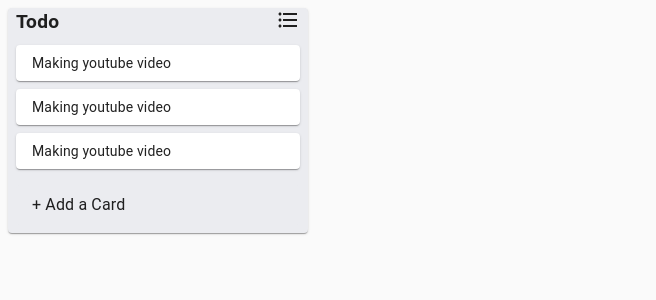
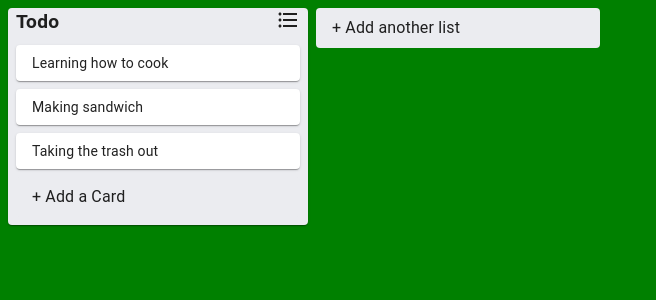
Before and after one commit to Shin-sibainu/trello-tutorial, a React (Create React App) app: page / in a window 1280 px wide. Shown: the top 300 px of the page, without its empty margins (0-656 px from the left). Built offline with nearby package versions, Linux system fonts and the light colour scheme.

Commit message:
addmorecard addmorelist

```diff
--- a/src/App.js
+++ b/src/App.js
@@ -1,10 +1,70 @@
 import List from "./components/List/List";
+import store from "./components/Utils/store";
+import { useState } from "react";
+import StoreApi from "./components/Utils/storeApi";
+import { v4 as uuid } from "uuid";
+import InputContainer from "./components/Input/InputContainer";
+import { makeStyles } from "@material-ui/core/styles";
+
+const useStyle = makeStyles((theme) => ({
+  root: {
+    display: "flex",
+    minHeight: "100vh",
+    background: "green",
+  },
+}));
 
 function App() {
+  const classes = useStyle();
+  const [data, setData] = useState(store);
+
+  const addMoreCard = (title, listId) => {
+    const newCardId = uuid();
+    const newCard = {
+      id: newCardId,
+      title: title,
+    };
+
+    const list = data.lists[listId];
+    list.cards = [...list.cards, newCard];
+
+    const newState = {
+      ...data,
+      lists: {
+        ...data.lists,
+        [listId]: list,
+      },
+    };
+    setData(newState);
+  };
+
+  const addMoreList = (title) => {
+    const newListId = uuid();
+    const newList = {
+      id: newListId,
+      title: title,
+      cards: [],
+    };
+    const newState = {
+      lists: {
+        ...data.lists,
+        [newListId]: newList,
+      },
+      listIds: [...data.listIds, newListId],
+    };
+    setData(newState);
+  };
+
   return (
-    <div>
-      <List />
-    </div>
+    <StoreApi.Provider value={{ addMoreCard, addMoreList }}>
+      <div className={classes.root}>
+        {data.listIds.map((listId) => {
+          const list = data.lists[listId];
+          return <List list={list} key={listId} />;
+        })}
+        <InputContainer type="list" />
+      </div>
+    </StoreApi.Provider>
   );
 }
 
--- a/src/Card.js
+++ b/src/Card.js
@@ -1,7 +1,6 @@
 import { Paper } from "@material-ui/core";
 import React from "react";
 import { makeStyles } from "@material-ui/core/styles";
-import { CallMissedSharp } from "@material-ui/icons";
 
 const useStyle = makeStyles((theme) => ({
   card: {
@@ -10,11 +9,11 @@
   },
 }));
 
-export default function Card() {
+export default function Card({ title }) {
   const classes = useStyle();
   return (
     <div>
-      <Paper className={classes.card}>Making youtube video</Paper>
+      <Paper className={classes.card}>{title}</Paper>
     </div>
   );
 }
--- a/src/components/Input/InputCard.js
+++ b/src/components/Input/InputCard.js
@@ -1,8 +1,9 @@
 import { Button, IconButton, InputBase, Paper } from "@material-ui/core";
-import React from "react";
-import { fade, makeStyles } from "@material-ui/core/styles";
+import React, { useContext } from "react";
+import { alpha, makeStyles } from "@material-ui/core/styles";
 import ClearIcon from "@material-ui/icons/Clear";
-
+import { useState } from "react";
+import storeApi from "../Utils/storeApi";
 const useStyle = makeStyles((theme) => ({
   card: {
     margin: theme.spacing(0, 1, 1, 1),
@@ -16,7 +17,7 @@
     background: "#5AAC44",
     color: "#fff",
     "&:hover": {
-      background: fade("#5AAC44", 0.75),
+      background: alpha("#5AAC44", 0.75),
     },
   },
   confirm: {
@@ -24,26 +25,53 @@
   },
 }));
 
-export default function InputCard({ setOpen }) {
+export default function InputCard({ setOpen, listId, type }) {
   const classes = useStyle();
+  const [title, setTitle] = useState("");
+  const { addMoreCard, addMoreList } = useContext(storeApi);
+
+  const handleOnChange = (e) => {
+    setTitle(e.target.value);
+  };
+
+  const handleBtnConfirm = () => {
+    if (type === "card") {
+      addMoreCard(title, listId);
+      setTitle("");
+      setOpen(false);
+    } else {
+      addMoreList(title);
+      setTitle("");
+      setOpen(false);
+    }
+  };
+
   return (
     <div>
       <div>
         <Paper className={classes.card}>
           <InputBase
+            onChange={handleOnChange}
             multiline
             fullWidth
-            inputProp={{
+            inputprop={{
               className: classes.input,
             }}
-            placeholder="Enter a title of this card..."
-            onBlur={() => setOpen(false)}
+            placeholder={
+              type === "card"
+                ? "Enter a title of this card..."
+                : "Enter list title"
+            }
+            onBlur={() => {
+              setOpen(false);
+            }}
+            value={title}
           />
         </Paper>
       </div>
       <div className={classes.confirm}>
-        <Button className={classes.btnConfirm} onClick={() => setOpen(false)}>
-          Add Card
+        <Button className={classes.btnConfirm} onClick={handleBtnConfirm}>
+          {type === "card" ? "Add Card" : "Add List"}
         </Button>
         <IconButton onClick={() => setOpen(false)}>
           <ClearIcon />
--- a/src/components/Input/InputContainer.js
+++ b/src/components/Input/InputContainer.js
@@ -1,30 +1,31 @@
 import { Collapse, Paper, Typography } from "@material-ui/core";
 import React from "react";
-import { fade, makeStyles } from "@material-ui/core/styles";
+import { alpha, makeStyles } from "@material-ui/core/styles";
 import InputCard from "./InputCard";
 import { useState } from "react";
 
 const useStyle = makeStyles((theme) => ({
   root: {
-    marginTop: theme.spacing(2),
+    marginTop: theme.spacing(1),
+    width: "300px",
   },
   addCard: {
     padding: theme.spacing(1, 1, 1, 2),
     margin: theme.spacing(0, 1, 1, 1),
     backgroundColor: "#ebecf0",
     "&:hover": {
-      backgroundColor: fade("#000", 0.25),
+      backgroundColor: alpha("#000", 0.25),
     },
   },
 }));
 
-export default function InputContainer() {
+export default function InputContainer({ listId, type }) {
   const classes = useStyle();
   const [open, setOpen] = useState(false);
   return (
     <div className={classes.root}>
       <Collapse in={open}>
-        <InputCard setOpen={setOpen} />
+        <InputCard setOpen={setOpen} listId={listId} type={type} />
       </Collapse>
       <Collapse in={!open}>
         <Paper
@@ -32,7 +33,9 @@
           elevation={0}
           onClick={() => setOpen(!open)}
         >
-          <Typography>+ Add a Card</Typography>
+          <Typography>
+            {type === "card" ? "+ Add a Card" : "+ Add another list"}
+          </Typography>
         </Paper>
       </Collapse>
     </div>
--- a/src/components/List/List.js
+++ b/src/components/List/List.js
@@ -1,5 +1,5 @@
 import React from "react";
-import { CssBaseline, Paper, Typography } from "@material-ui/core";
+import { CssBaseline, Paper } from "@material-ui/core";
 import { makeStyles } from "@material-ui/core/styles";
 import Title from "../Title";
 import Card from "../../Card";
@@ -12,17 +12,17 @@
     marginLeft: theme.spacing(1),
   },
 }));
-export default function List() {
+export default function List({ list }) {
   const classes = useStyle();
   return (
     <div>
       <Paper className={classes.root}>
         <CssBaseline />
-        <Title />
-        <Card />
-        <Card />
-        <Card />
-        <InputContainer />
+        <Title title={list.title} />
+        {list.cards.map((card) => (
+          <Card key={card.id} title={card.title} />
+        ))}
+        <InputContainer listId={list.id} type="card" />
       </Paper>
     </div>
   );
--- a/src/components/Title.js
+++ b/src/components/Title.js
@@ -22,7 +22,7 @@
   },
 }));
 
-export default function Title() {
+export default function Title({ title }) {
   const classes = useStyle();
   const [open, setOpen] = useState(false);
   return (
@@ -31,7 +31,7 @@
         <div>
           <InputBase
             autoFocus
-            value="Todo"
+            value={title}
             inputProps={{
               className: classes.input,
             }}
@@ -49,7 +49,7 @@
             }}
             className={classes.editableTitle}
           >
-            Todo
+            {title}
           </Typography>
           <FormatListBulletedIcon />
         </div>
--- /dev/null
+++ b/src/components/Utils/store.js
@@ -0,0 +1,27 @@
+const cards = [
+  {
+    id: "card-1",
+    title: "Learning how to cook",
+  },
+  {
+    id: "card-2",
+    title: "Making sandwich",
+  },
+  {
+    id: "card-3",
+    title: "Taking the trash out",
+  },
+];
+
+const data = {
+  lists: {
+    "list-1": {
+      id: "list-1",
+      title: "Todo",
+      cards,
+    },
+  },
+  listIds: ["list-1"],
+};
+
+export default data;
--- /dev/null
+++ b/src/components/Utils/storeApi.js
@@ -0,0 +1,2 @@
+import React from "react";
+export default React.createContext(null);
```
